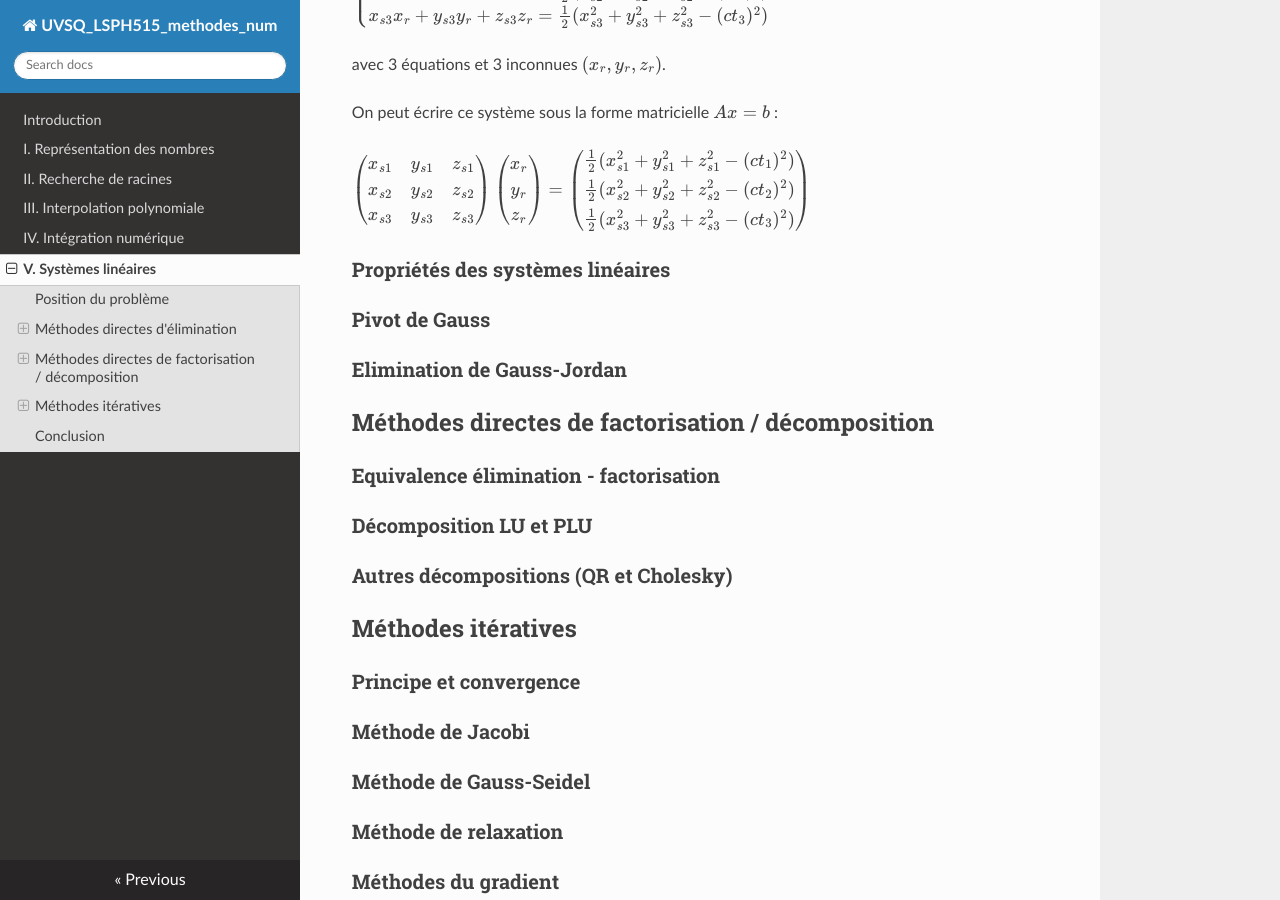
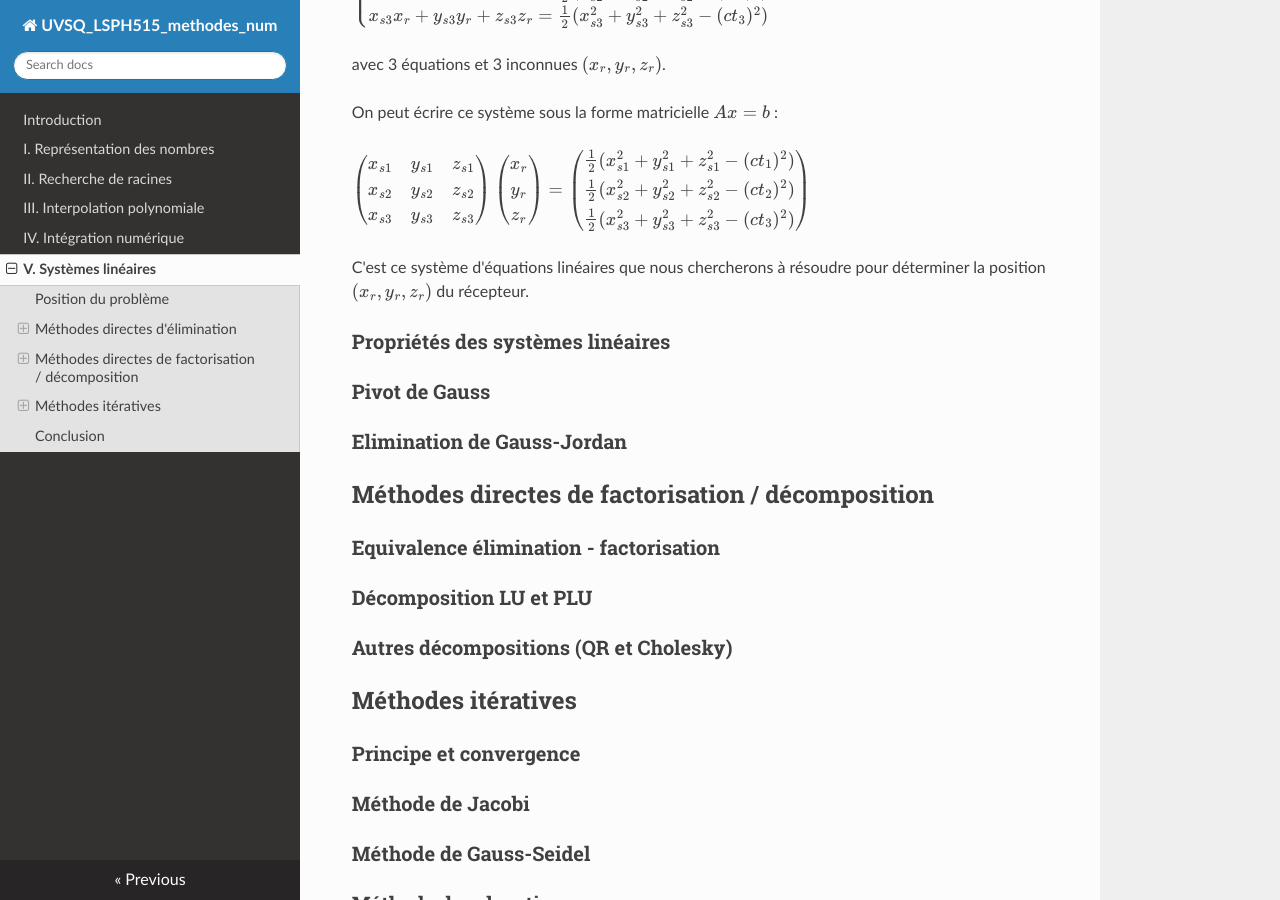
Before and after one commit to NicOudart/UVSQ_LSPH515_methodes_num, an MkDocs documentation site: the page built from docs/Chap5_Systemes_lineaires.md, in a window 1280 px wide and 900 px high, scrolled down 1404 px. Built offline with MkDocs 1.6.1, drawn with Linux system fonts in a browser that asks for light colours; nearby versions of some CDN libraries.

Commit message:
-Minor update of Chapter 5.

```diff
--- a/docs/Chap5_Systemes_lineaires.md
+++ b/docs/Chap5_Systemes_lineaires.md
@@ -80,6 +80,8 @@ $\begin{pmatrix}
   \frac{1}{2} (x_{s3}^2 + y_{s3}^2 + z_{s3}^2 - (c t_3)^2)
  \end{pmatrix}$
 
+C'est ce système d'équations linéaires que nous chercherons à résoudre pour déterminer la position $(x_r,y_r,z_r)$ du récepteur.
+
 ### Propriétés des systèmes linéaires
 
 ### Pivot de Gauss
```
